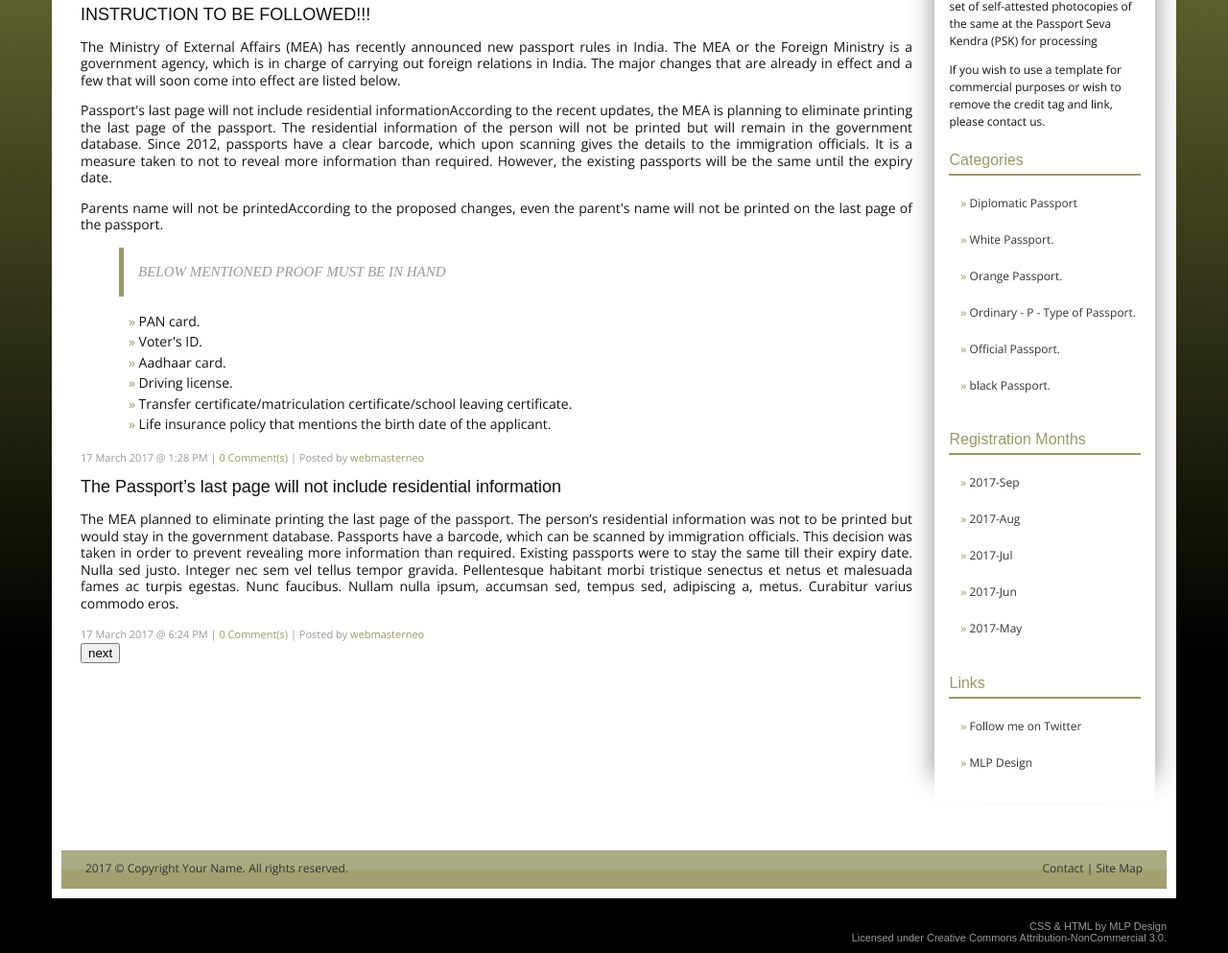
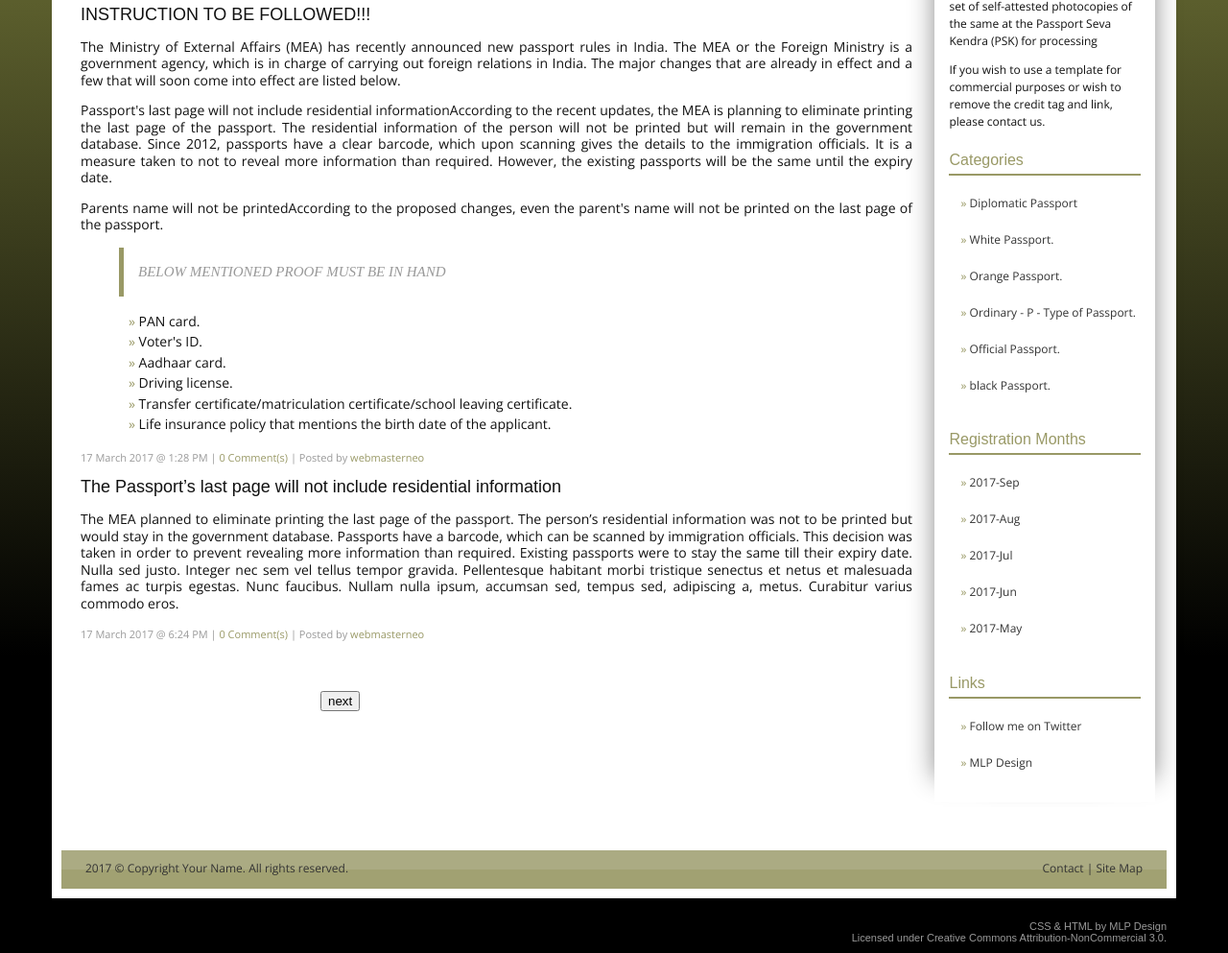
Before and after one commit to NAVEEN1022004/GOOGLE-FORM, a plain HTML site: page index.html in a window 1280 px wide. Shown: the part 245-1238 px from the top of the page at 96% size. Drawn offline with nearby package versions, Linux system fonts and the light colour scheme.

Commit message:
Update style.css

```diff
--- a/style.css
+++ b/style.css
@@ -356,3 +356,7 @@ ul#topnav li a.active, ul#topnav li a.active:hover {    background: #eee;  color
 #footer p.show-footer {display: block; }
 #credits { font-size:80%; text-align:center;}
 }
+.c0222{
+	margin-left: 250px;
+	margin-top: 50px;
+}
```
